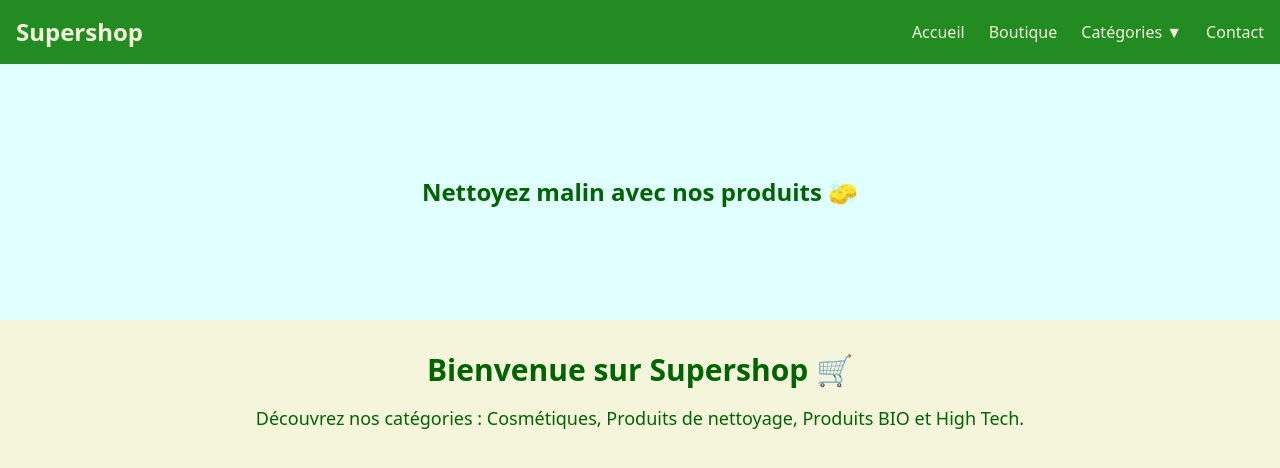
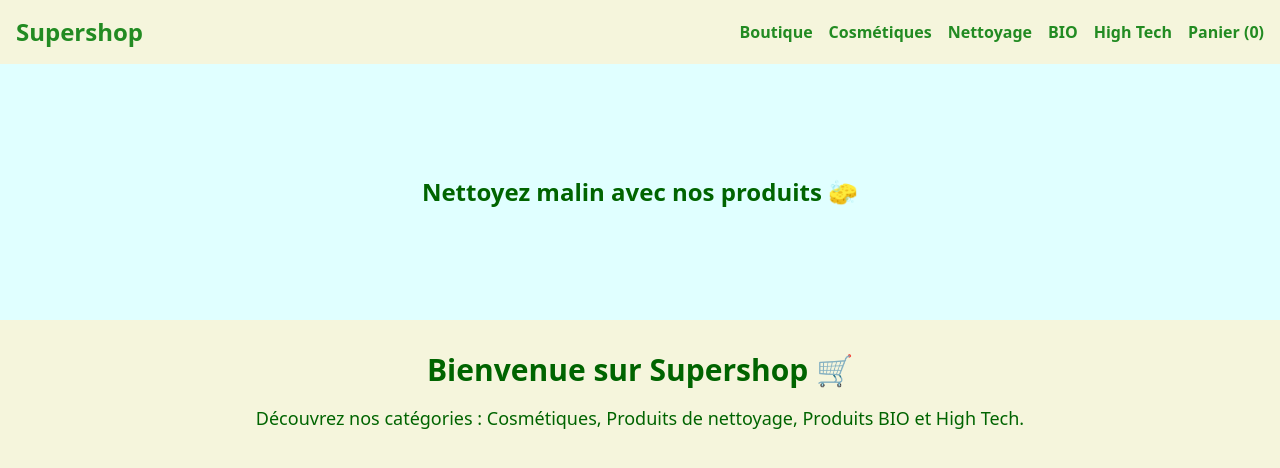
Before and after one commit to Happpy-said/Supershop, a Next.js app: page / in a window 1280 px wide. Shown: the top 468 px of the page. Built offline with nearby package versions, Linux system fonts and the light colour scheme.

Commit message:
Update Header.js

```diff
--- a/components/Header.js
+++ b/components/Header.js
@@ -1,38 +1,24 @@
 "use client"
-import { useState } from "react"
+import Link from "next/link"
+import { useCart } from "../context/CartContext"
 
 export default function Header() {
-  const [open, setOpen] = useState(false)
-
+  const { cart } = useCart()
   return (
-    <header className="bg-green text-beige flex justify-between items-center p-4">
-      <div className="text-2xl font-bold">Supershop</div>
-      <nav className="hidden md:flex gap-6">
-        <a href="/" className="hover:underline">Accueil</a>
-        <a href="/boutique" className="hover:underline">Boutique</a>
-        <div className="relative group">
-          <button className="hover:underline">Catégories ▼</button>
-          <div className="absolute left-0 mt-2 bg-beige text-green p-2 rounded shadow-lg hidden group-hover:block">
-            <a href="/cosmetiques" className="block px-4 py-2 hover:bg-green hover:text-beige">Cosmétiques</a>
-            <a href="/nettoyage" className="block px-4 py-2 hover:bg-green hover:text-beige">Nettoyage</a>
-            <a href="/bio" className="block px-4 py-2 hover:bg-green hover:text-beige">Produits BIO</a>
-            <a href="/hightech" className="block px-4 py-2 hover:bg-green hover:text-beige">High Tech</a>
-          </div>
-        </div>
-        <a href="/contact" className="hover:underline">Contact</a>
+    <header className="bg-beige shadow p-4 flex justify-between items-center">
+      <h1 className="text-2xl font-bold text-green">
+        <Link href="/">Supershop</Link>
+      </h1>
+      <nav className="flex gap-4 flex-wrap">
+        <Link href="/boutique" className="text-green font-semibold hover:underline">Boutique</Link>
+        <Link href="/cosmetiques" className="text-green font-semibold hover:underline">Cosmétiques</Link>
+        <Link href="/nettoyage" className="text-green font-semibold hover:underline">Nettoyage</Link>
+        <Link href="/bio" className="text-green font-semibold hover:underline">BIO</Link>
+        <Link href="/hightech" className="text-green font-semibold hover:underline">High Tech</Link>
+        <Link href="/panier" className="text-green font-semibold hover:underline">
+          Panier ({cart.length})
+        </Link>
       </nav>
-      <button className="md:hidden" onClick={() => setOpen(!open)}>☰</button>
-      {open && (
-        <div className="absolute top-16 left-0 w-full bg-green text-beige flex flex-col items-center md:hidden">
-          <a href="/" className="py-2">Accueil</a>
-          <a href="/boutique" className="py-2">Boutique</a>
-          <a href="/cosmetiques" className="py-2">Cosmétiques</a>
-          <a href="/nettoyage" className="py-2">Nettoyage</a>
-          <a href="/bio" className="py-2">Produits BIO</a>
-          <a href="/hightech" className="py-2">High Tech</a>
-          <a href="/contact" className="py-2">Contact</a>
-        </div>
-      )}
     </header>
   )
 }
```
